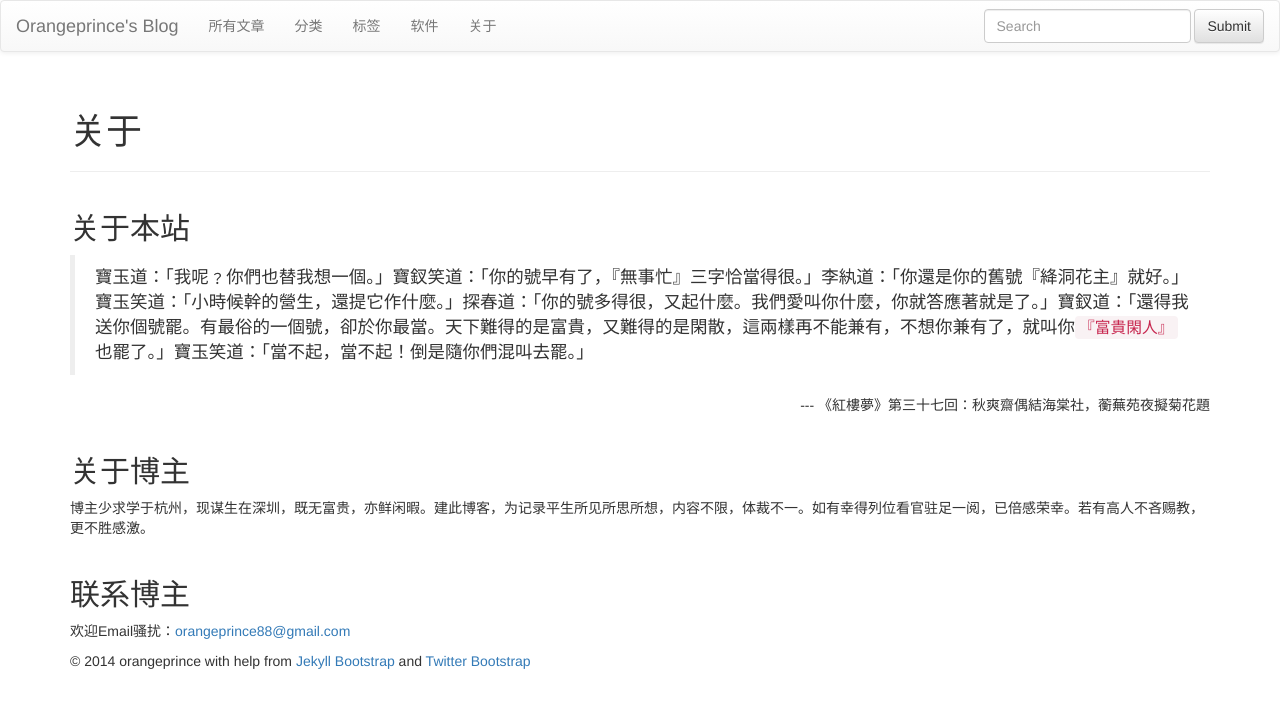
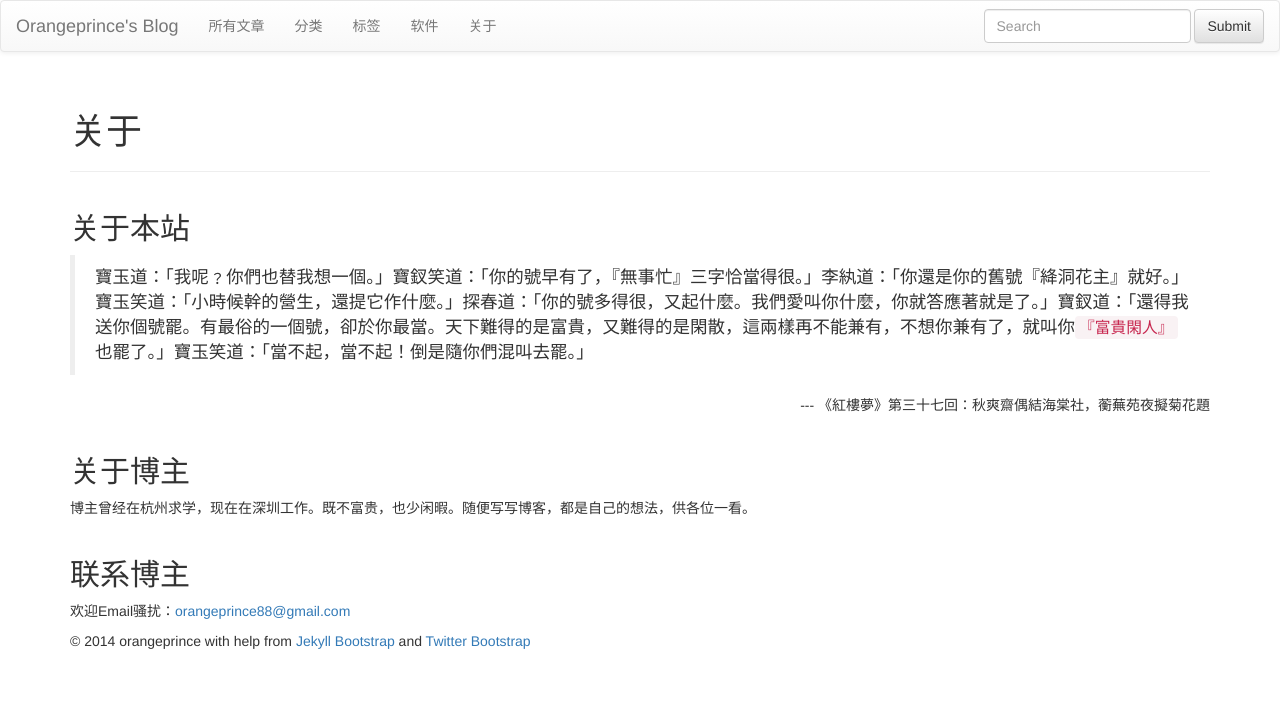
Before and after one commit to orangeprince/orangeprince.github.io, a Jekyll site: the page built from about.md, in a window 1280 px wide. Shown: the top 708 px of the page. Built offline with Jekyll 4.4.1, drawn with Linux system fonts in a browser that asks for light colours; nearby versions of some CDN libraries; library files that are not in the unit come from our copies; comment, search, counter and statistics services are not loaded.

Commit message:
modified:   about.md

```diff
--- a/about.md
+++ b/about.md
@@ -16,7 +16,7 @@ title : 关于
 关于博主
 ---
 <p/>
-博主少求学于杭州，现谋生在深圳，既无富贵，亦鲜闲暇。建此博客，为记录平生所见所思所想，内容不限，体裁不一。如有幸得列位看官驻足一阅，已倍感荣幸。若有高人不吝赐教，更不胜感激。
+博主曾经在杭州求学，现在在深圳工作。既不富贵，也少闲暇。随便写写博客，都是自己的想法，供各位一看。
 <br/>
 
 联系博主
```
